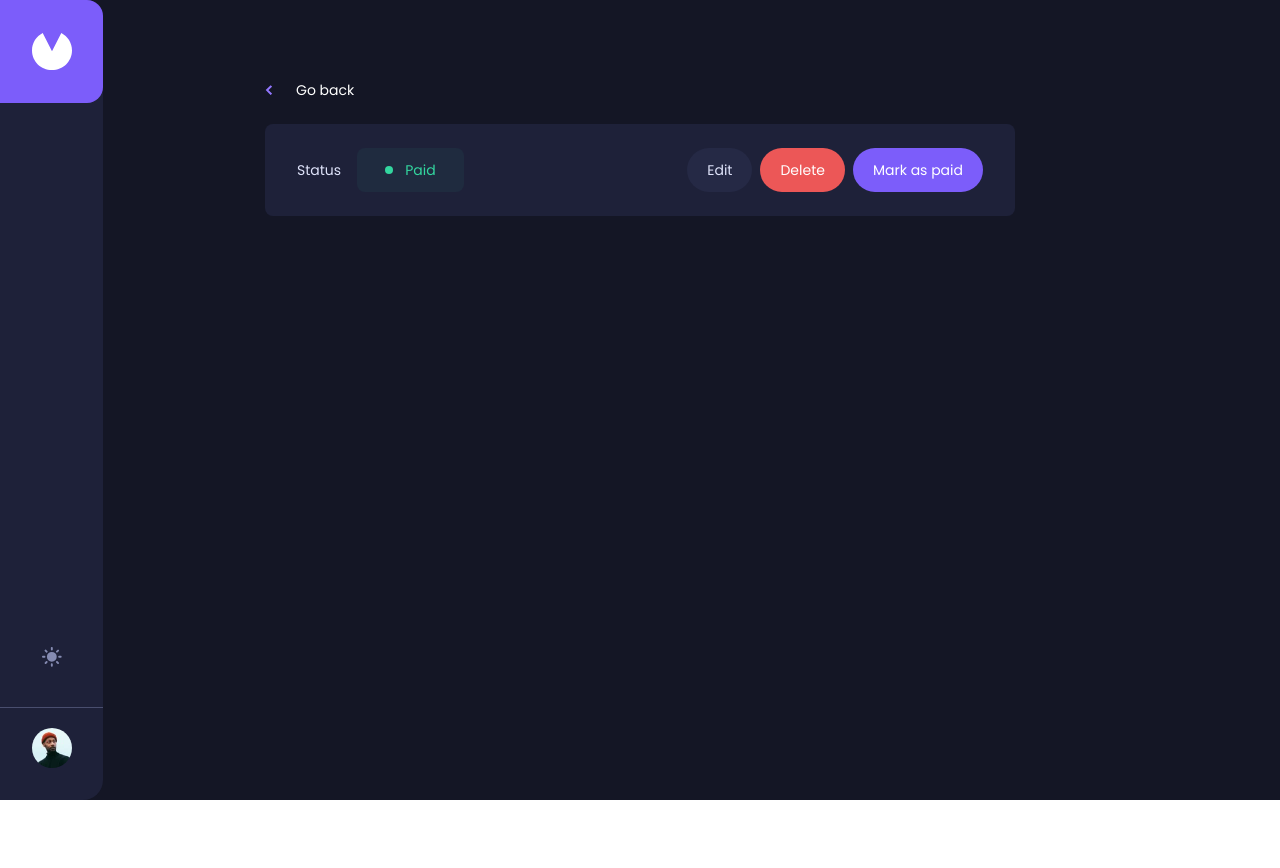
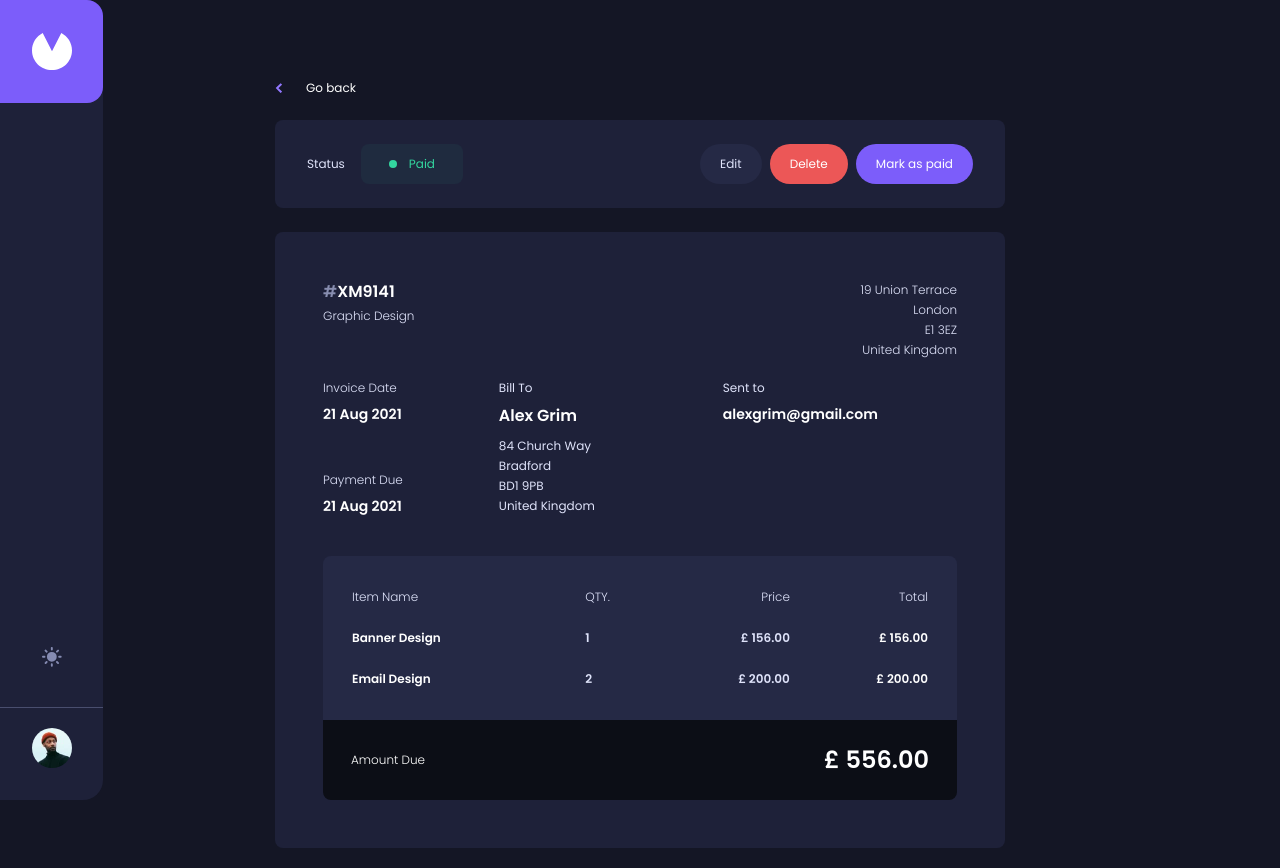
Before and after one commit to sanwalhussain/invoice, a Next.js app: page /invoice/details/1 in a window 1280 px wide. Before the commit the page ends 800 px from the top, so only its background shows below. Built offline with nearby package versions, Linux system fonts and the light colour scheme.

Commit message:
finishing up invoice details

```diff
--- a/app/invoice/details/[id]/page.jsx
+++ b/app/invoice/details/[id]/page.jsx
@@ -2,7 +2,7 @@ import InvoiceDetailsContainer from "@/components/details/InvoiceDetailsContaine
 import React from "react";
 
 const page = () => {
-  return <div className="bg-background h-screen">
+  return <div className="bg-background h-full pb-5">
     <InvoiceDetailsContainer />
   </div>;
 };
--- a/components/details/InvoiceDetailsBody.jsx
+++ b/components/details/InvoiceDetailsBody.jsx
@@ -1,7 +1,82 @@
 import React from "react";
 
 const InvoiceDetailsBody = () => {
-  return <div>InvoiceDetailsBody</div>;
+  return (
+    <div className="bg-secondary mt-6 rounded-lg px-12 py-12 drop-shadow-new">
+      <div className="flex justify-between items-start">
+        <div>
+          <h3 className="text-white font-semibold mb-1">
+            <span className="text-hashtagColor">#</span>XM9141
+          </h3>
+          <p className="text-xs text-light font-light">Graphic Design</p>
+        </div>
+        <div className="text-xs text-light text-end font-light leading-5">
+          <p>19 Union Terrace</p>
+          <p>London</p>
+          <p>E1 3EZ</p>
+          <p>United Kingdom</p>
+        </div>
+      </div>
+      <div className="flex mt-5">
+        <div className="mr-24 flex flex-col justify-between">
+          <div>
+            <p className="text-light text-xs mb-2 font-light">Invoice Date</p>
+            <p className="text-white text-sm font-semibold">21 Aug 2021</p>
+          </div>
+          <div>
+            <p className="text-light text-xs mb-2 font-light">Payment Due</p>
+            <p className="text-white text-sm font-semibold">21 Aug 2021</p>
+          </div>
+        </div>
+        <div className="mr-32">
+          <p className="text-light text-xs mb-2">Bill To</p>
+          <p className="text-white font-semibold mb-2">Alex Grim</p>
+          <div className="text-xs text-light leading-5">
+            <p className="text-light">84 Church Way</p>
+            <p>Bradford</p>
+            <p>BD1 9PB</p>
+            <p>United Kingdom</p>
+          </div>
+        </div>
+        <div>
+          <p className="text-light text-xs mb-2">Sent to</p>
+          <p className="text-white text-sm font-semibold">alexgrim@gmail.com</p>
+        </div>
+      </div>
+      <div className="px-7 py-8 bg-dropdownBg text-xs rounded-t-lg mt-10">
+        <table className="w-full">
+          <thead>
+            <tr>
+              <th className="text-start text-light font-light pb-6">
+                Item Name
+              </th>
+              <th className="text-start text-light font-light pb-6">QTY.</th>
+              <th className="text-end text-light font-light pb-6">Price</th>
+              <th className="text-end text-light font-light pb-6">Total</th>
+            </tr>
+          </thead>
+          <tbody className="text-white font-semibold">
+            <tr>
+              <td className="pb-6">Banner Design</td>
+              <td className="pb-6 text-light">1</td>
+              <td className="text-end pb-6 text-light">£ 156.00</td>
+              <td className="text-end pb-6">£ 156.00</td>
+            </tr>
+            <tr>
+              <td>Email Design</td>
+              <td className="text-light">2</td>
+              <td className="text-end text-light">£ 200.00</td>
+              <td className="text-end">£ 200.00</td>
+            </tr>
+          </tbody>
+        </table>
+      </div>
+      <div className="bg-vBlack rounded-b-lg px-7 py-6 flex items-center justify-between text-white">
+        <p className="text-xs font-light">Amount Due</p>
+        <h3 className="text-2xl font-semibold">£ 556.00</h3>
+      </div>
+    </div>
+  );
 };
 
 export default InvoiceDetailsBody;
--- a/components/details/InvoiceDetailsContainer.jsx
+++ b/components/details/InvoiceDetailsContainer.jsx
@@ -1,12 +1,14 @@
 import React from "react";
 import ReturnToHome from "./ReturnToHome";
 import InvoiceDetailsHeader from "./InvoiceDetailsHeader";
+import InvoiceDetailsBody from "./InvoiceDetailsBody";
 
 const InvoiceDetailsContainer = () => {
   return (
     <div className="w-container mx-auto pt-20">
       <ReturnToHome />
       <InvoiceDetailsHeader />
+      <InvoiceDetailsBody />
     </div>
   );
 };
--- a/components/details/InvoiceDetailsHeader.jsx
+++ b/components/details/InvoiceDetailsHeader.jsx
@@ -2,22 +2,22 @@ import React from "react";
 
 const InvoiceDetailsHeader = () => {
   return (
-    <div className="bg-secondary flex items-center justify-between py-6 px-8 rounded-lg">
+    <div className="bg-secondary flex items-center justify-between py-6 px-8 rounded-lg drop-shadow-new">
       <div className="flex items-center">
-        <p className="text-sm text-light">Status</p>
+        <p className="text-xs text-light">Status</p>
         <div className="flex items-center bg-status_green bg-status_green_light py-3 px-7 rounded-lg ml-4">
           <div className="rounded-full w-2 h-2 bg-status_green mr-3"></div>
-          <p className="text-sm text-status_green">Paid</p>
+          <p className="text-xs text-status_green">Paid</p>
         </div>
       </div>
       <div>
-        <button className="text-sm bg-dropdownBg text-light py-3 px-5 rounded-3xl">
+        <button className="text-xs bg-dropdownBg text-light py-3 px-5 rounded-3xl hover:bg-white hover:text-btnHoverPrimary transition">
           Edit
         </button>
-        <button className="text-sm bg-brightRed py-3 px-5 rounded-3xl text-white ml-2">
+        <button className="text-xs bg-brightRed py-3 px-5 rounded-3xl text-white ml-2 hover:bg-btnHoverRed transition">
           Delete
         </button>
-        <button className="text-sm bg-primary py-3 px-5 rounded-3xl text-white ml-2">
+        <button className="text-xs bg-primary py-3 px-5 rounded-3xl text-white ml-2 hover:bg-btnHoverPurple transition">
           Mark as paid
         </button>
       </div>
--- a/components/details/ReturnToHome.jsx
+++ b/components/details/ReturnToHome.jsx
@@ -5,7 +5,7 @@ const ReturnToHome = () => {
   return (
     <div className="flex items-center cursor-pointer mb-6">
       <Image src={chevronLeft} />
-      <p className="text-white ml-6 text-sm font-medium">Go back</p>
+      <p className="text-white ml-6 text-xs font-medium">Go back</p>
     </div>
   );
 };
--- a/components/home/InvoiceCard.jsx
+++ b/components/home/InvoiceCard.jsx
@@ -3,15 +3,15 @@ import iconArrowRight from "../assets/icon-arrow-right.svg";
 const InvoiceCard = () => {
   return (
     <div className="outline outline-0 cursor-pointer bg-secondary flex py-4 rounded-lg items-center mb-4 hover:outline-1 outline-primary">
-      <p className="text-sm text-white ml-7">#RT3080</p>
-      <p className="text-sm text-light ml-12 font-light">Due 19 Aug 2021</p>
-      <p className="text-sm text-white ml-12 font-light">Jensen Huang</p>
+      <p className="text-xs text-white ml-7">#RT3080</p>
+      <p className="text-xs text-light ml-12 font-light">Due 19 Aug 2021</p>
+      <p className="text-xs text-white ml-12 font-light">Jensen Huang</p>
       <p className="text-white ml-20">£1,800.90</p>
-      <div className="flex items-center bg-status_green bg-status_green_light py-3 px-7 rounded-lg ml-10">
+      <div className="flex items-center bg-status_green bg-status_green_light py-3 px-7 rounded-lg ml-12">
         <div className="rounded-full w-2 h-2 bg-status_green mr-3"></div>
-        <p className="text-sm text-status_green">Paid</p>
+        <p className="text-xs text-status_green">Paid</p>
       </div>
-      <Image src={iconArrowRight} alt="icon-right" className="ml-6" />
+      <Image src={iconArrowRight} alt="icon-right" className="ml-10" />
     </div>
   );
 };
--- a/components/home/InvoiceCardWrapper.jsx
+++ b/components/home/InvoiceCardWrapper.jsx
@@ -6,10 +6,7 @@ const InvoiceCardWrapper = () => {
   return (
     <div className="mt-14">
       {/* <InvoiceCard />
-      <InvoiceCard />
-      <InvoiceCard />
-      <InvoiceCard />
-      <InvoiceCard /> */}
+     */}
       <InvoiceNotFound />
     </div>
   );
--- a/components/home/InvoiceHeader.jsx
+++ b/components/home/InvoiceHeader.jsx
@@ -14,12 +14,12 @@ const InvoiceHeader = () => {
       </div>
 
       <div className="flex items-center">
-        <div className="text-sm text-white flex items-center mr-12 cursor-pointer">
+        <div className="text-xs text-white flex items-center mr-12 cursor-pointer">
           <p>Filter by status</p>
           <Image src={Chevron} alt="filter-dropdown" className="ml-4" />
         </div>
         {/* <InvoiceDropdown /> */}
-        <button className="btn bg-primary text-white py-2 px-3 rounded-3xl text-sm flex items-center transition hover:bg-logoLight">
+        <button className="btn bg-primary text-white py-2 px-3 rounded-3xl text-xs flex items-center transition hover:bg-logoLight">
           <div className="bg-white rounded-full flex items-center justify-center p-2 mr-2">
             <Image alt="icon-plus" src={iconPlus} />
           </div>
--- a/components/home/InvoiceNotFound.jsx
+++ b/components/home/InvoiceNotFound.jsx
@@ -9,7 +9,7 @@ const InvoiceNotFound = () => {
       <h1 className="text-white text-xl font-bold mt-16">
         There is nothing here
       </h1>
-      <p className="text-light text-sm mt-4">
+      <p className="text-light text-xs mt-4">
         Create an invoice by clicking the <span className="block"></span>
         <strong>New Invoice</strong> button and get started
       </p>
--- a/tailwind.config.js
+++ b/tailwind.config.js
@@ -9,7 +9,7 @@ module.exports = {
     extend: {
       width: {
         nav_width: "103px",
-        container: "750px",
+        container: "730px",
       },
       height: {
         nav_height: "103px",
@@ -30,6 +30,14 @@ module.exports = {
         bTop: "#494E6E",
         dropdownBg: "#252945",
         brightRed: "#EC5757",
+        hashtagColor: "#888EB0",
+        vBlack: "#0C0E16",
+        btnHoverPrimary: "#7E88C3",
+        btnHoverRed: "#FF9797",
+        btnHoverPurple: "#9277FF",
+      },
+      dropShadow: {
+        new: "0px 10px 10px -10px rgba(72,84,159,0.104)",
       },
     },
   },
```
